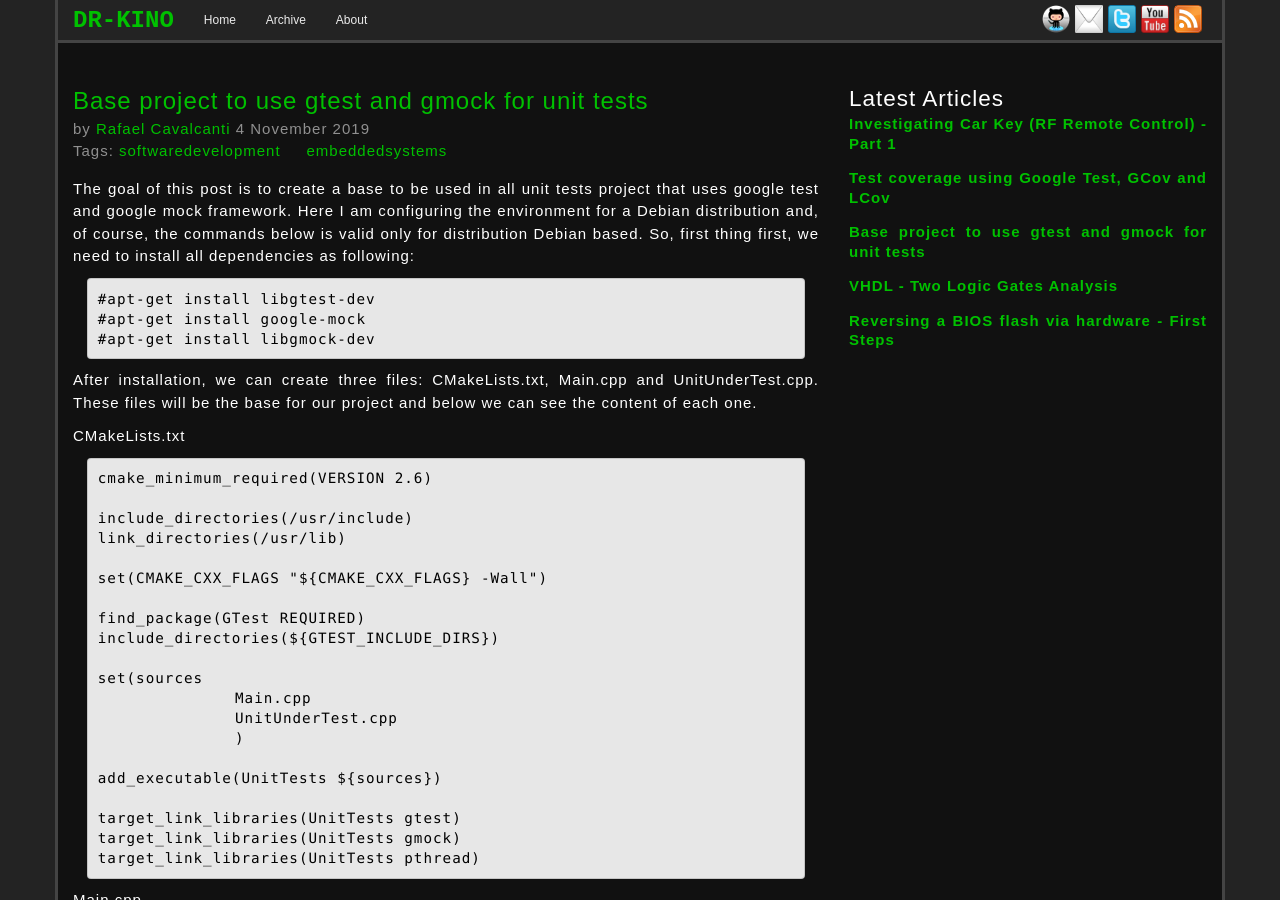
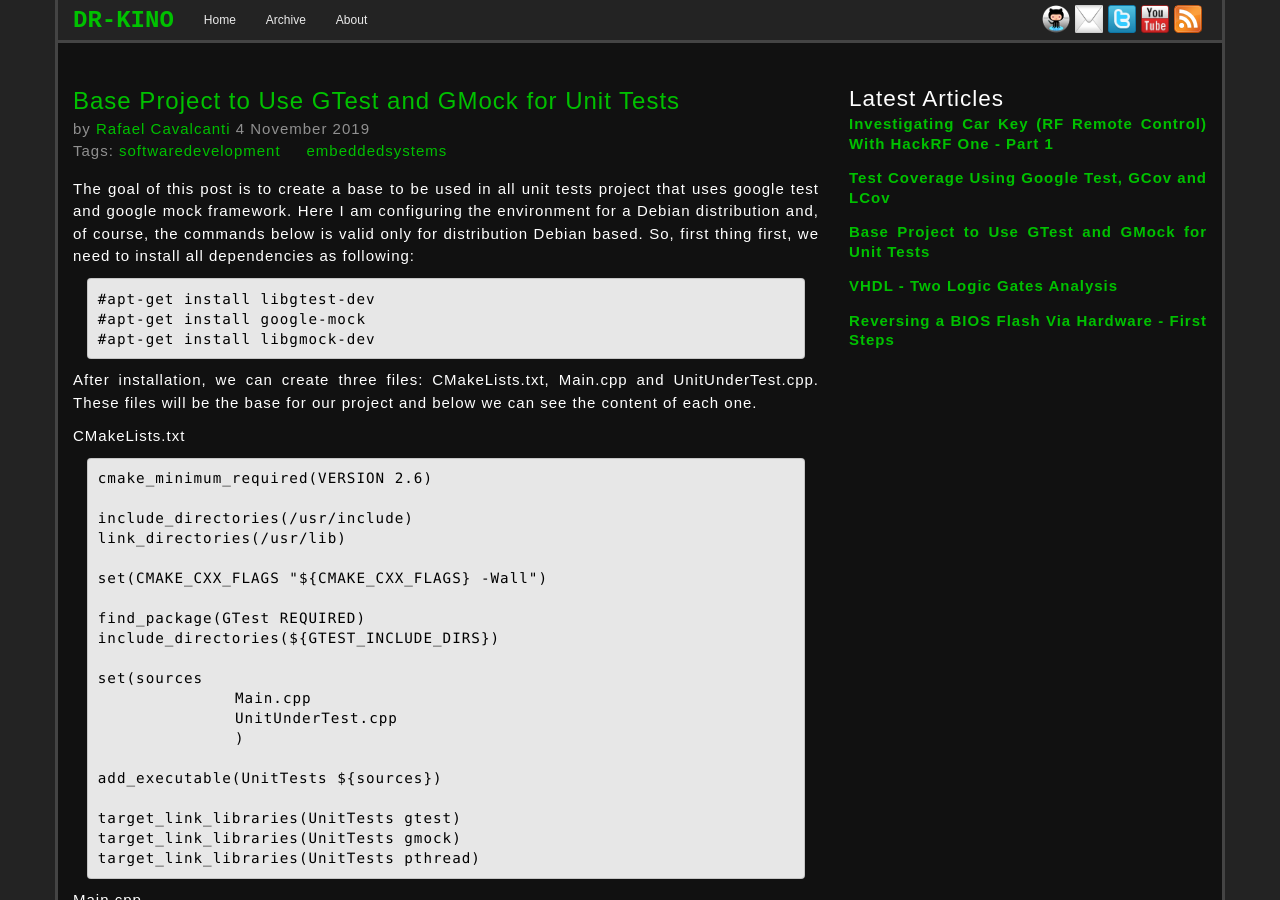
Before and after one commit to dr-kino/dr-kino.github.io, a Jekyll site: the page built from _posts/2019-11-04-base-project-to-use-gtest-and-gmock-in-unittest.markdown, in a window 1280 px wide and 900 px high. Built offline with Jekyll 4.4.1, drawn with Linux system fonts in a browser that asks for light colours; nearby versions of some CDN libraries; comment, search, counter and statistics services are not loaded; some of the changed text lies outside the part shown.

Commit message:
Formating posts names.

```diff
--- a/_posts/2017-11-24-reversing-a-bios-flash-via-hardware-first-steps.markdown
+++ b/_posts/2017-11-24-reversing-a-bios-flash-via-hardware-first-steps.markdown
@@ -1,6 +1,6 @@
 ---
 layout: article
-title: Reversing a BIOS flash via hardware - First Steps
+title: Reversing a BIOS Flash Via Hardware - First Steps
 tags:
   - reverseengineering
   - security
--- a/_posts/2019-11-04-base-project-to-use-gtest-and-gmock-in-unittest.markdown
+++ b/_posts/2019-11-04-base-project-to-use-gtest-and-gmock-in-unittest.markdown
@@ -1,6 +1,6 @@
 ---
 layout: article
-title: Base project to use gtest and gmock for unit tests
+title: Base Project to Use GTest and GMock for Unit Tests
 tags:
   - softwaredevelopment
   - embeddedsystems
--- a/_posts/2019-12-22-test-coverage-using-gtest-gcov-and-lcov.markdown
+++ b/_posts/2019-12-22-test-coverage-using-gtest-gcov-and-lcov.markdown
@@ -1,6 +1,6 @@
 ---
 layout: article
-title: Test coverage using Google Test, GCov and LCov
+title: Test Coverage Using Google Test, GCov and LCov
 tags:
   - softwaredevelopment
 author:
--- a/_posts/2019-12-27-Investigating-Car-Key-Control.markdown
+++ b/_posts/2019-12-27-Investigating-Car-Key-Control.markdown
@@ -1,6 +1,6 @@
 ---
 layout: article
-title: Investigating Car Key (RF Remote Control) - Part 1
+title: Investigating Car Key (RF Remote Control) With HackRF One - Part 1
 tags:
   - reverseengineering
   - security
```
